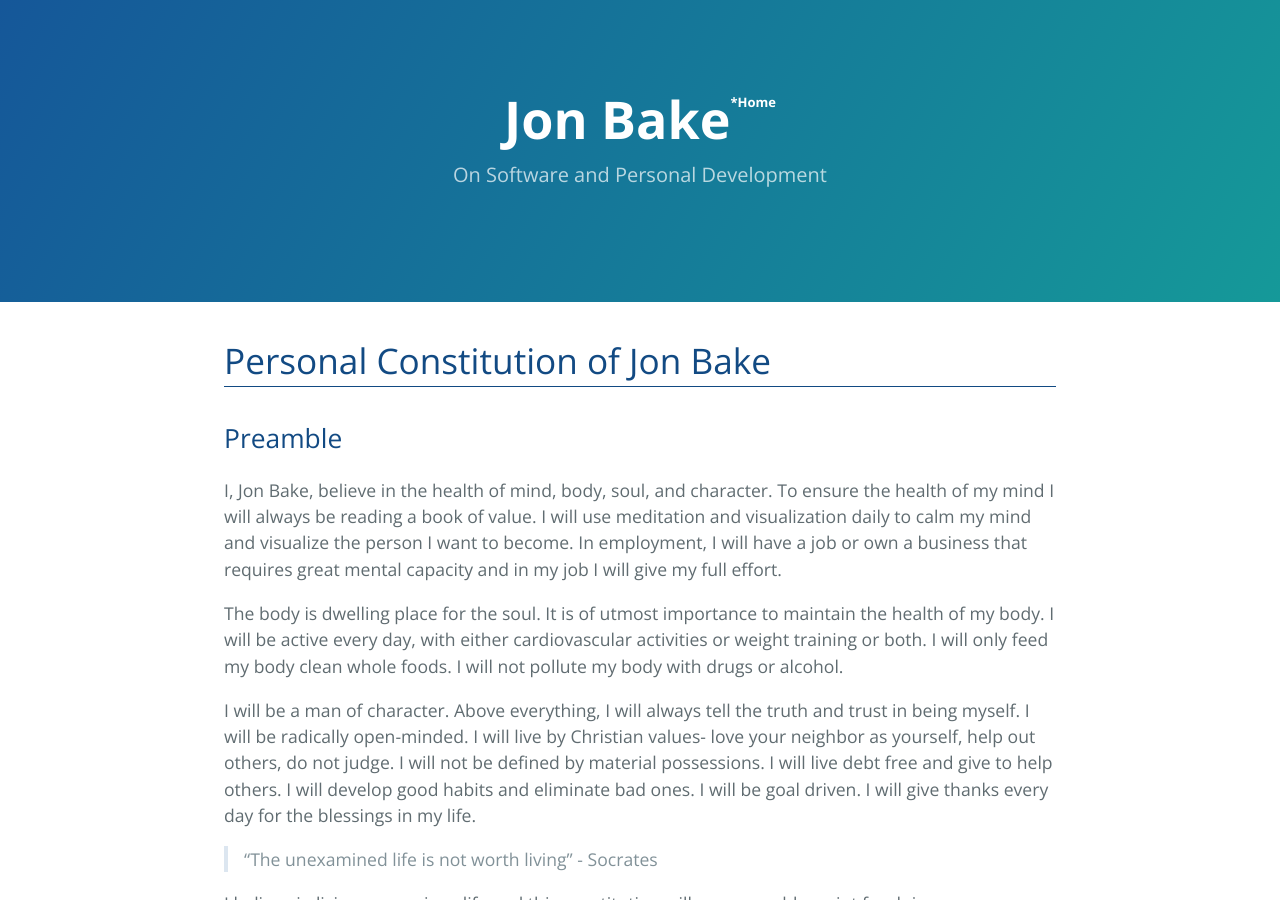
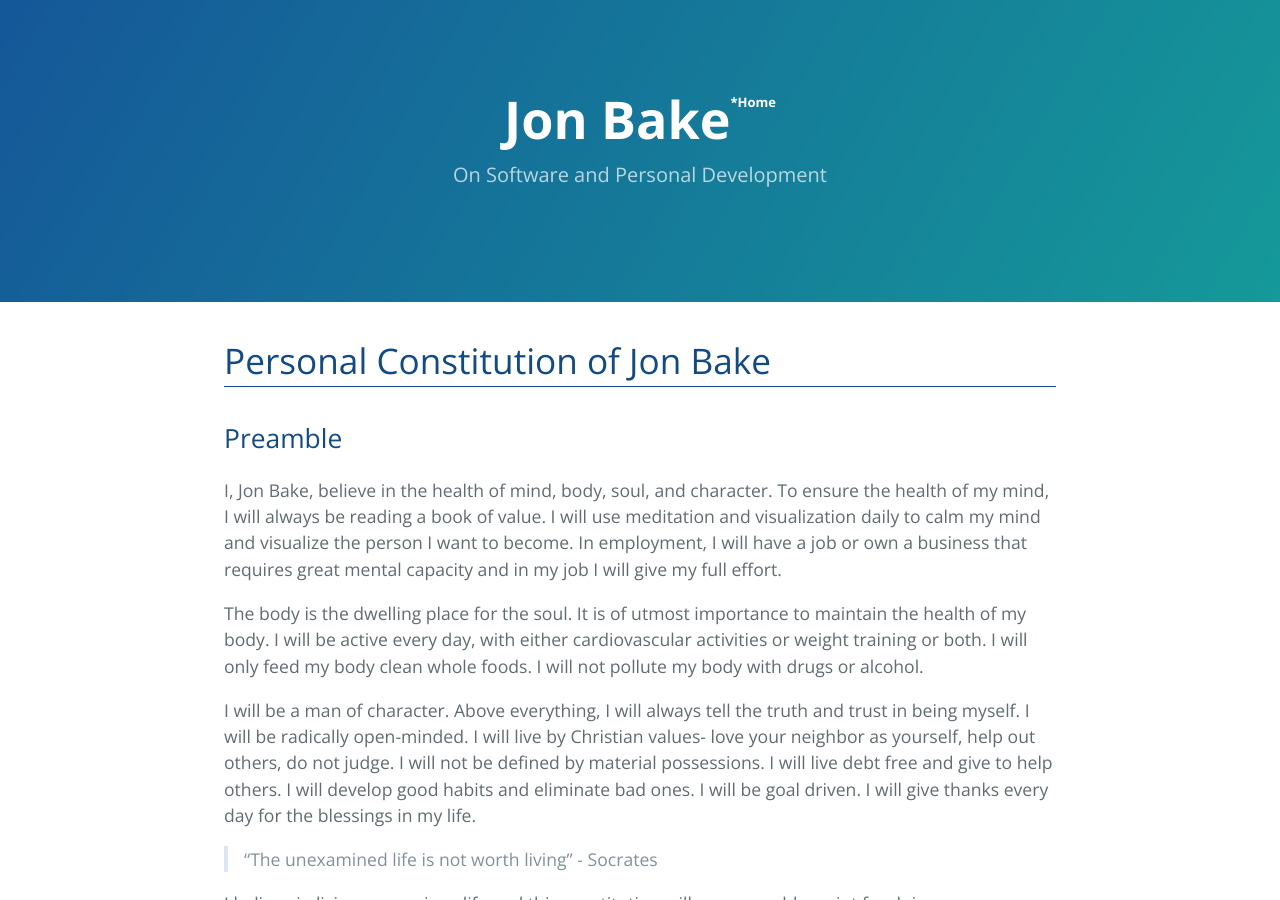
Before and after one commit to jonmbake/jonbake.com, a Jekyll site: the page built from personal_constitution.md, in a window 1280 px wide and 900 px high. Built offline with Jekyll 4.4.1, drawn with Linux system fonts in a browser that asks for light colours; nearby versions of some CDN libraries; some of the changed text lies outside the part shown.

Commit message:
Fix typos in personal constituion

```diff
--- a/personal_constitution.md
+++ b/personal_constitution.md
@@ -5,9 +5,9 @@
 
 ## Preamble
 
-I, Jon Bake, believe in the health of mind, body, soul, and character.  To ensure the health of my mind I will always be reading a book of value.  I will use meditation and visualization daily to calm my mind and visualize the person I want to become.  In employment, I will have a job or own a business that requires great mental capacity and in my job I will give my full effort.
+I, Jon Bake, believe in the health of mind, body, soul, and character.  To ensure the health of my mind, I will always be reading a book of value.  I will use meditation and visualization daily to calm my mind and visualize the person I want to become.  In employment, I will have a job or own a business that requires great mental capacity and in my job I will give my full effort.
 
-The body is dwelling place for the soul.  It is of utmost importance to maintain the health of my body.  I will be active every day, with either cardiovascular activities or weight training or both.  I will only feed my body clean whole foods.  I will not pollute my body with drugs or alcohol.
+The body is the dwelling place for the soul.  It is of utmost importance to maintain the health of my body.  I will be active every day, with either cardiovascular activities or weight training or both.  I will only feed my body clean whole foods.  I will not pollute my body with drugs or alcohol.
 
 I will be a man of character.  Above everything, I will always tell the truth and trust in being myself.  I will be radically open-minded. I will live by Christian values- love your neighbor as yourself, help out others, do not judge.  I will not be defined by material possessions.  I will live debt free and give to help others.  I will develop good habits and eliminate bad ones.  I will be goal driven.  I will give thanks every day for the blessings in my life.
 
@@ -54,7 +54,7 @@
 
 ### 8 - Live Healthy, Eat Well, Be Active and Clean
 
-I have one body, one mind, one life. It is precious and I will do everything in my power to protect
+I have one body, one mind, one life. It is precious, and I will do everything in my power to protect
 it.
 
 ### 9 - Be Grateful
@@ -63,7 +63,7 @@
 
 ### 10 - Establish Habits and Systems to Ensure Success
 
-95% percent of everything you do in a given day is the same thing you did the day before. Make these sure these reoccurring tasks align with the person you want to become. Goals are great for short term successes. Habits and Systems are better since they ensure life-long success.
+95% percent of everything you do in a given day is the same thing you did the day before. Make sure these reoccurring tasks align with the person you want to become. Goals are great for short term successes. Habits and systems are better since they ensure life-long success.
 
 ### 11 - Live in the Moment
 
```
Also changed, not shown: other parts of personal_constitution.md (+2 -2 lines).
